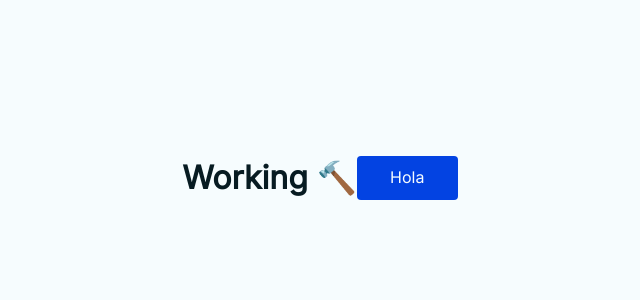
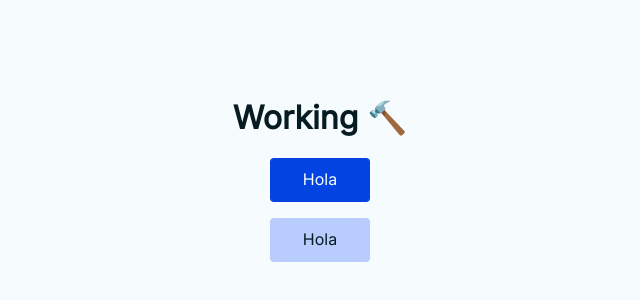
Before and after one commit to bipo38/litehouse, a Nuxt app in the folder front/: page / in a window 1280 px wide. Shown: the part 222-522 px from the top of the page, without its empty margins (320-960 px from the left). Built offline with nearby package versions, Linux system fonts and the light colour scheme; a web font is replaced by a local one.

Commit message:
feat: secondary btn

```diff
--- a/front/assets/styles/_buttons.scss
+++ b/front/assets/styles/_buttons.scss
@@ -21,6 +21,11 @@ button,
         color: var(--clr-text-secondary);
     }
 
+    &--secondary {
+        background-color: var(--clr-secondary);
+        color: var(--clr-text);
+    }
+
     &--block {
         width: 100%;
     }
--- a/front/assets/styles/pages/home.scss
+++ b/front/assets/styles/pages/home.scss
@@ -1,5 +1,7 @@
 .page--home {
     display: flex;
+    flex-direction: column;
+    gap: 1em;
     justify-content: center;
     align-items: center;
 
--- a/front/pages/index.vue
+++ b/front/pages/index.vue
@@ -2,6 +2,7 @@
     <div class="page--home">
         <h1>Working 🔨</h1>
         <button class="button--primary button">Hola</button>
+        <button class="button--secondary button">Hola</button>
     </div>
 </template>
 
```
